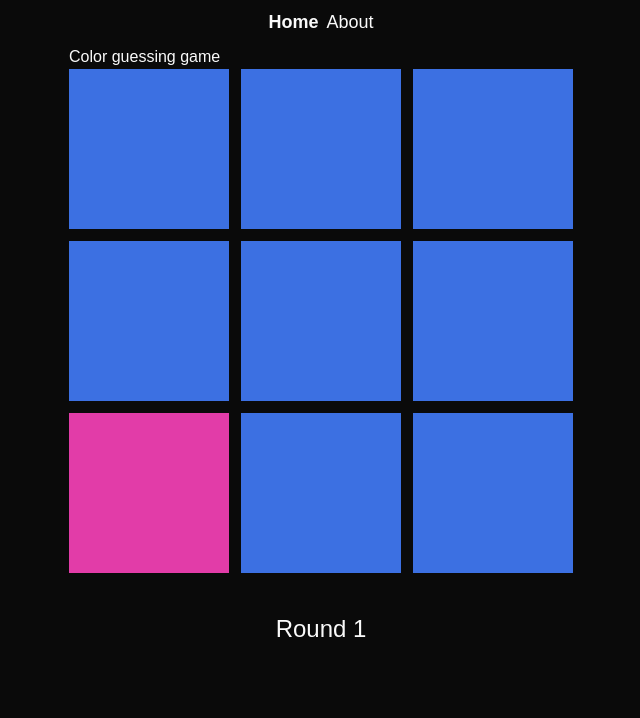
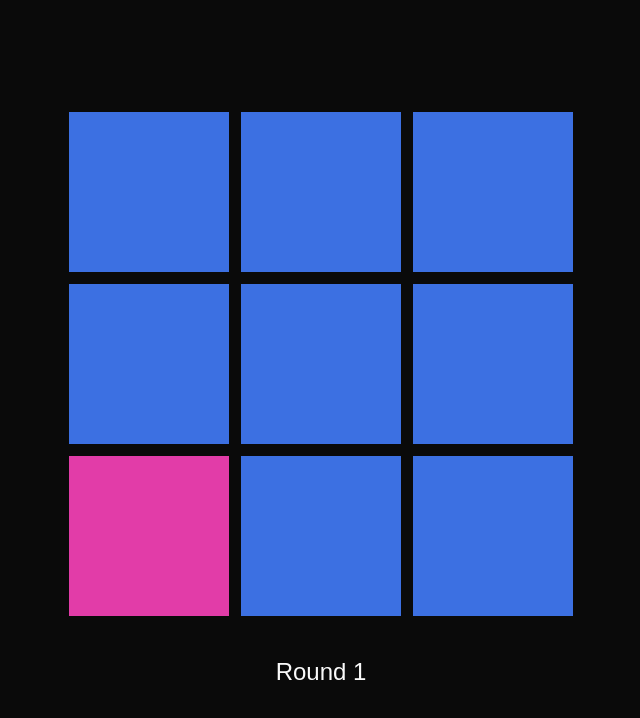
Before and after one commit to Petsoni/color-guessing-game, a React (Vite) app: page / in a window 1280 px wide. Shown: the top 718 px of the page, without its empty margins (319-959 px from the left). Built offline with nearby package versions, Linux system fonts and the light colour scheme; a web font is replaced by a local one.

Commit message:
Height fixing

```diff
--- a/src/routes/__root.tsx
+++ b/src/routes/__root.tsx
@@ -7,27 +7,27 @@
 
 function RootComponent() {
   return (
-    <main className={"flex flex-col items-center justify-center"}>
-      <div className="p-2 flex gap-2 text-lg">
-        <Link
-          to="/"
-          activeProps={{
-            className: 'font-bold',
-          }}
-          activeOptions={{exact: true}}
-        >
-          Home
-        </Link>{' '}
-        <Link
-          to="/about"
-          activeProps={{
-            className: 'font-bold',
-          }}
-        >
-          About
-        </Link>
-      </div>
-      <hr/>
+    <main className={"flex flex-col items-center justify-center h-dvh"}>
+      {/*<div className="p-2 flex gap-2 text-lg">*/}
+      {/*  <Link*/}
+      {/*    to="/"*/}
+      {/*    activeProps={{*/}
+      {/*      className: 'font-bold',*/}
+      {/*    }}*/}
+      {/*    activeOptions={{exact: true}}*/}
+      {/*  >*/}
+      {/*    Home*/}
+      {/*  </Link>{' '}*/}
+      {/*  <Link*/}
+      {/*    to="/about"*/}
+      {/*    activeProps={{*/}
+      {/*      className: 'font-bold',*/}
+      {/*    }}*/}
+      {/*  >*/}
+      {/*    About*/}
+      {/*  </Link>*/}
+      {/*</div>*/}
+      {/*<hr/>*/}
       <Outlet/>
       <TanStackRouterDevtools position="bottom-right"/>
     </main>
--- a/src/routes/index.tsx
+++ b/src/routes/index.tsx
@@ -56,8 +56,6 @@
 
   return (
     <section>
-      <h1>Color guessing game</h1>
-
       {numberOfTimesPlayed == 50 ? (
         <p className={"w-full text-center text-2xl pt-10"}>You win!</p>
 
```
